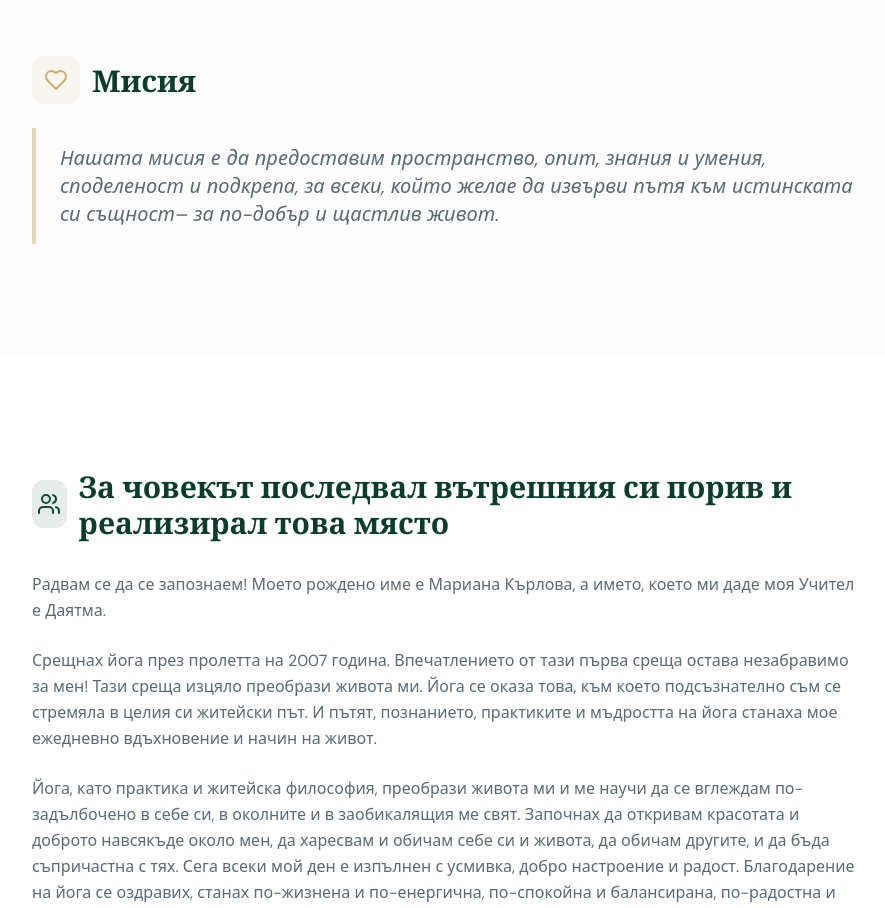
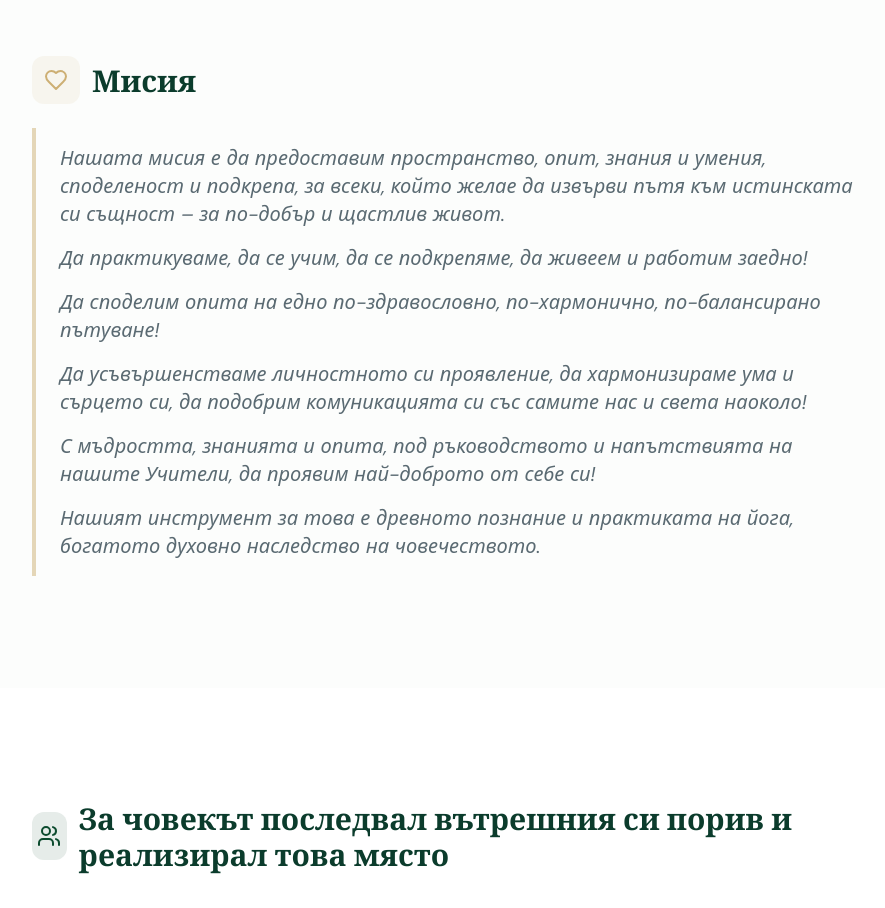
Before and after one commit to StroverIT/kailas, a Next.js app: page /za-nas in a window 1280 px wide. Shown: the part 1920-2828 px from the top of the page, without its empty margins (192-1077 px from the left). Built offline with nearby package versions, Linux system fonts and the light colour scheme; no server answers; a web font is replaced by a local one.

Commit message:
Update mission statement in AboutPage to enhance clarity and detail

```diff
--- a/src/app/za-nas/page.tsx
+++ b/src/app/za-nas/page.tsx
@@ -169,12 +169,35 @@ export default function AboutPage() {
               Мисия
             </h2>
           </div>
-          <blockquote className="border-l-4 border-secondary/50 pl-6 py-4">
-            <p className="text-lg md:text-xl text-muted-foreground font-body italic leading-relaxed">
-              Нашата мисия е да предоставим пространство, опит, знания и умения,
-              споделеност и подкрепа, за всеки, който желае да извърви пътя към
-              истинската си същност– за по-добър и щастлив живот.
-            </p>
+          <blockquote className="border-l-4 border-secondary/50 pl-6 py-4 text-lg md:text-xl text-muted-foreground font-body italic leading-relaxed">
+            <ul className="flex flex-col space-y-4">
+              <li>
+                Нашата мисия е да предоставим пространство, опит, знания и
+                умения, споделеност и подкрепа, за всеки, който желае да извърви
+                пътя към истинската си същност – за по-добър и щастлив живот.
+              </li>
+              <li>
+                Да практикуваме, да се учим, да се подкрепяме, да живеем и
+                работим заедно!
+              </li>
+              <li>
+                Да споделим опита на едно по-здравословно, по-хармонично,
+                по-балансирано пътуване!
+              </li>
+              <li>
+                Да усъвършенстваме личностното си проявление, да хармонизираме
+                ума и сърцето си, да подобрим комуникацията си със самите нас и
+                света наоколо!
+              </li>
+              <li>
+                С мъдростта, знанията и опита, под ръководството и напътствията
+                на нашите Учители, да проявим най-доброто от себе си!
+              </li>
+              <li>
+                Нашият инструмент за това е древното познание и практиката на
+                йога, богатото духовно наследство на човечеството.
+              </li>
+            </ul>
           </blockquote>
         </div>
       </section>
```
